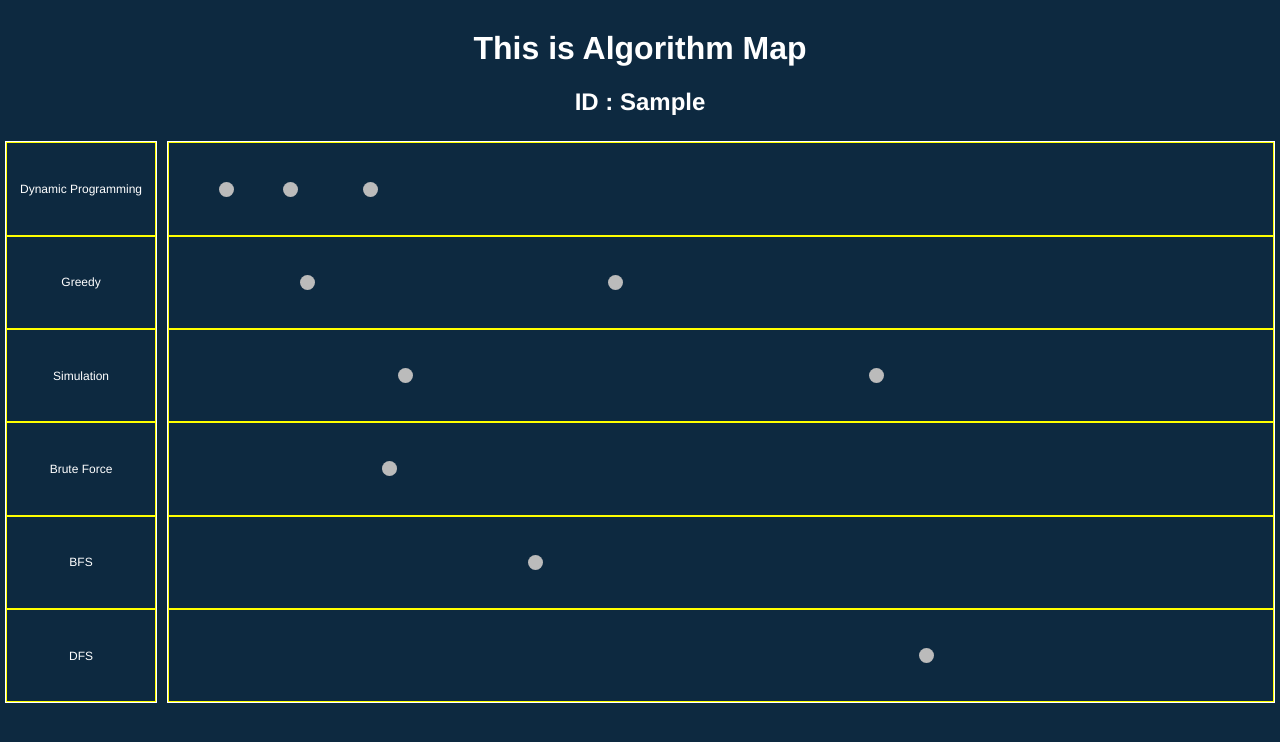
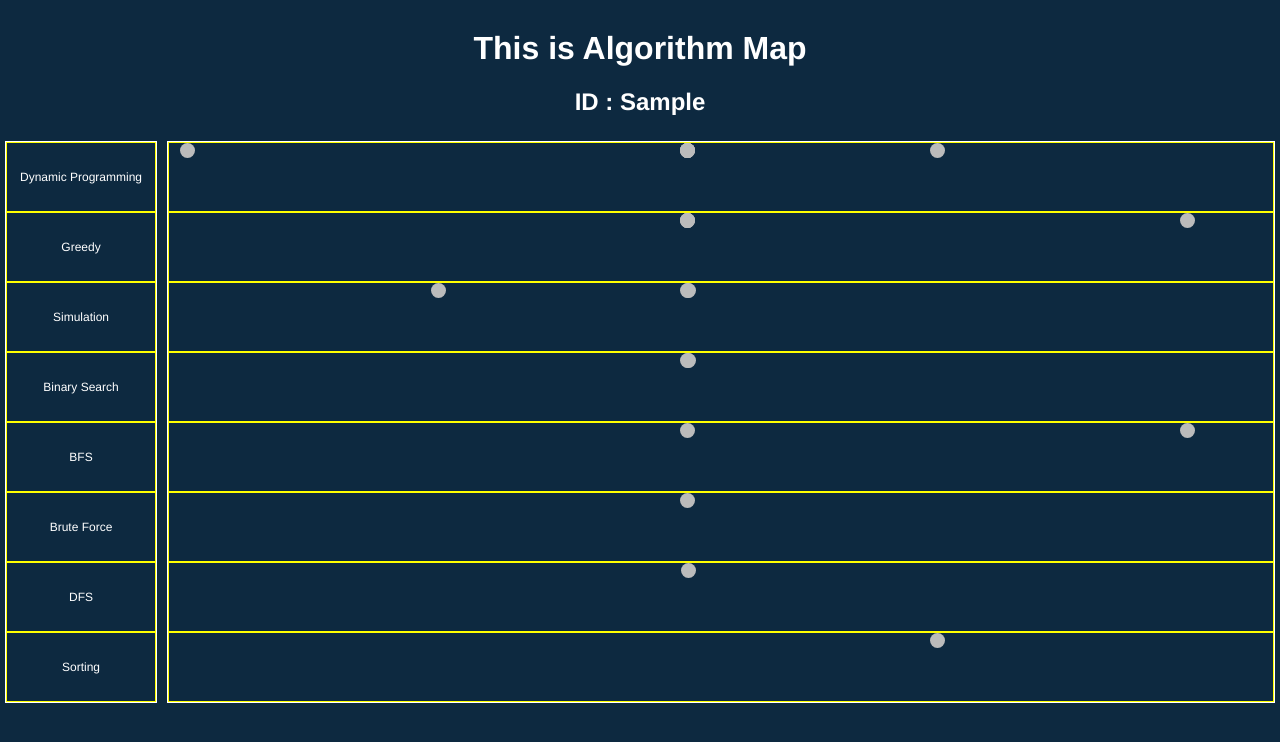
Before and after one commit to openbeak/algoreader-front, a Vue app: page / in a window 1280 px wide. Both pictures are taken after typing "Sample" into the empty fields and a click on the button "Submit". Shown: the part 801-1543 px from the top of the page. Built offline with nearby package versions, Linux system fonts and the light colour scheme.

Commit message:
location resizing with margin-top 나중에 수정 한 번 필요

```diff
--- a/src/components/Intro.vue
+++ b/src/components/Intro.vue
@@ -105,6 +105,96 @@
             'collectRate': 55.40,
             'time':19032111
         },
+        {
+            'number': 41,
+            'name': '더미 문제1',
+            'category': 'Dynamic Programming',
+            'collectCount': 12000,
+            'submitCount': 4900,
+            'collectRate': 44.90,
+            'time':19012118
+        },
+        {
+            'number': 43,
+            'name': '더미 문제2',
+            'category': 'Greedy',
+            'collectCount': 8800,
+            'submitCount': 2340,
+            'collectRate': 25.69,
+            'time':19052116
+        },
+        {
+            'number': 48,
+            'name': '더미 문제3',
+            'category': 'BFS',
+            'collectCount': 4230,
+            'submitCount': 1567,
+            'collectRate': 34.32,
+            'time':19052130
+        },
+        {
+            'number': 51,
+            'name': '더미 문제4',
+            'category': 'Simulation',
+            'collectCount': 10540,
+            'submitCount': 2109,
+            'collectRate': 19.03,
+            'time':19022150
+        },
+        {
+            'number': 58,
+            'name': '더미 문제5',
+            'category': 'Sorting',
+            'collectCount': 6800,
+            'submitCount': 3799,
+            'collectRate': 55.40,
+            'time':19042121
+        },
+        {
+            'number': 61,
+            'name': '더미 문제6',
+            'category': 'Dynamic Programming',
+            'collectCount': 12000,
+            'submitCount': 4900,
+            'collectRate': 44.90,
+            'time':19042114
+        },
+        {
+            'number': 63,
+            'name': '더미 문제7',
+            'category': 'Binary Search',
+            'collectCount': 8800,
+            'submitCount': 2340,
+            'collectRate': 25.69,
+            'time':19032154
+        },
+        {
+            'number': 68,
+            'name': '더미 문제8',
+            'category': 'Greedy',
+            'collectCount': 4230,
+            'submitCount': 1567,
+            'collectRate': 34.32,
+            'time':19032134
+        },
+        {
+            'number': 71,
+            'name': '더미 문제9',
+            'category': 'Binary Search',
+            'collectCount': 10540,
+            'submitCount': 2109,
+            'collectRate': 19.03,
+            'time':19032122
+        },
+        {
+            'number': 78,
+            'name': '더미 문제10',
+            'category': 'Dynamic Programming',
+            'collectCount': 6800,
+            'submitCount': 3799,
+            'collectRate': 55.40,
+            'time':19032111
+        },
     ];
 
     export default {
--- a/src/components/Point.vue
+++ b/src/components/Point.vue
@@ -1,5 +1,5 @@
 <template>
-        <div class="dot" v-bind:style="{left: left}"></div>
+    <div class="dot" v-bind:style="{left: left}"></div>
 </template>
 
 <script>
@@ -23,7 +23,7 @@
             const max = this.getMaxTime;
             this.time = this.info.time;
             // 비율을 계산해서 점을 이동시켜 줌
-            this.left = 50+700*leftProportion(min,max,this.time)+'px';
+            this.left = 180+1000*leftProportion(min,max,this.time)+'px';
             console.log(this.left);
         },
     }
@@ -36,12 +36,11 @@
 
 <style scoped>
     .dot {
-        position: relative;
+        position: absolute;
         width: 15px;
         height: 15px;
         background-color: #bbb;
         border-radius: 50%;
         display: inline-block;
-        margin: auto 0;
     }
 </style>
```
